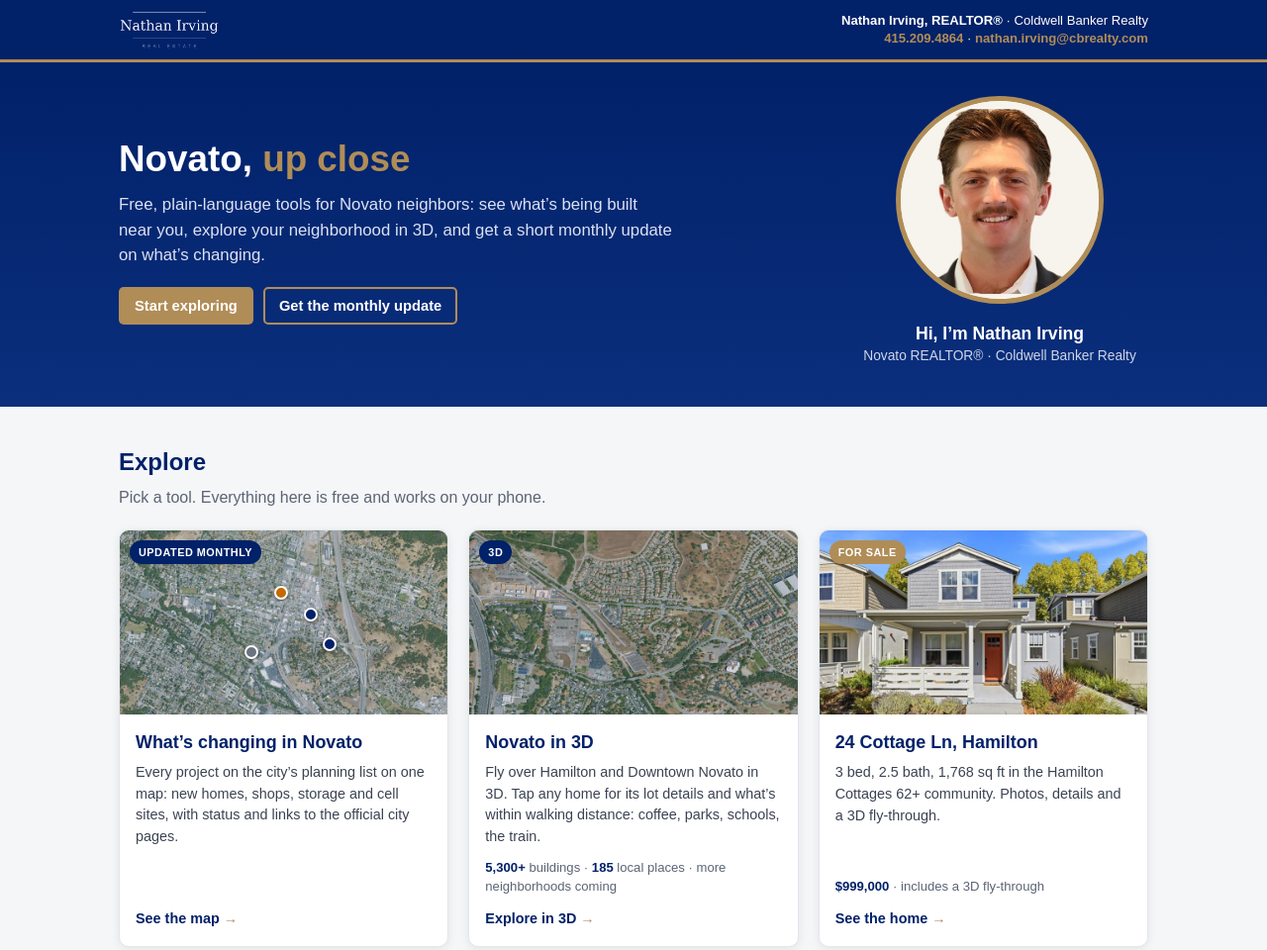
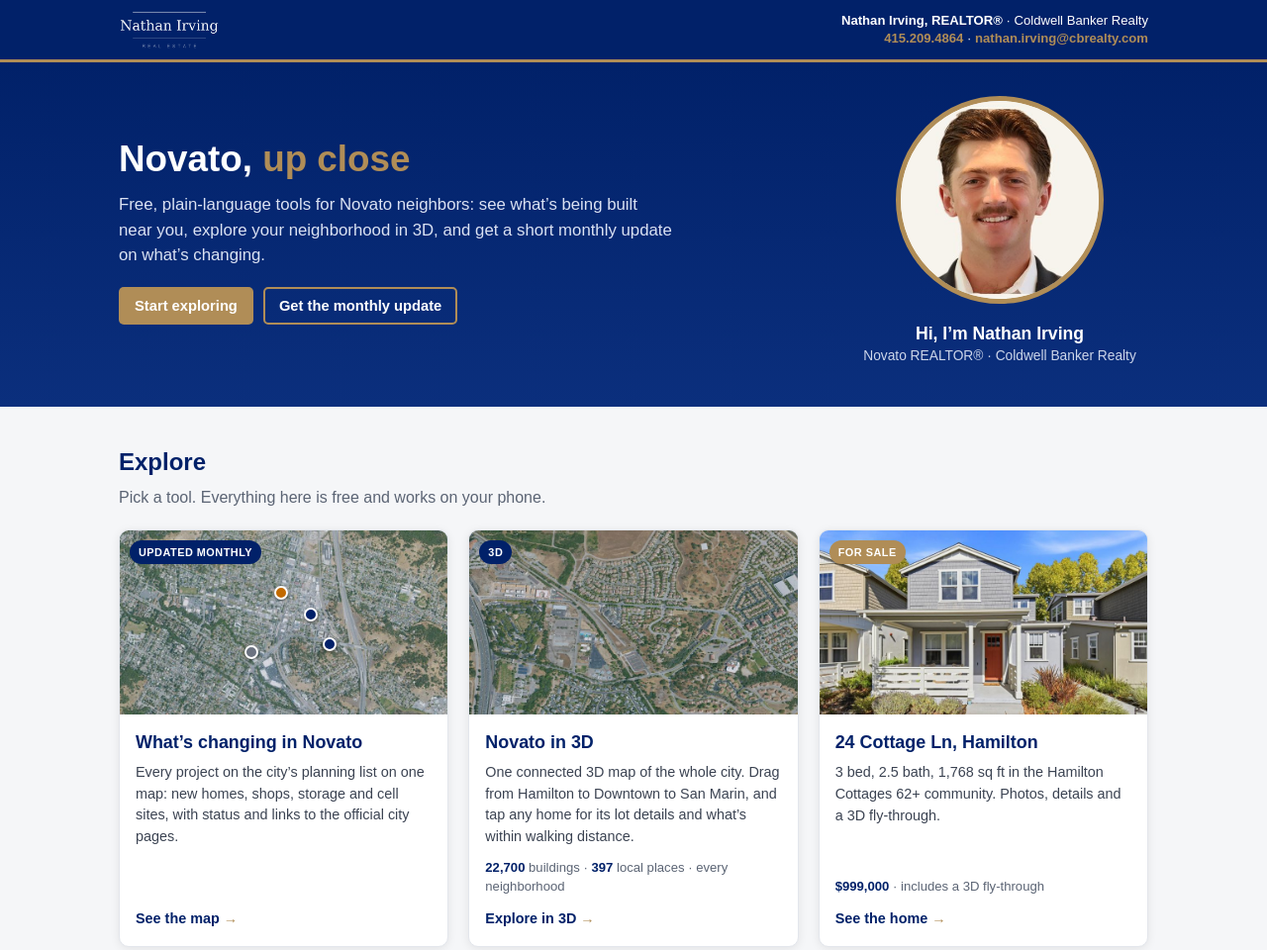
Before and after one commit to nathanirving1984-maker/nathanirving1984-maker.github.io, a plain HTML site: page index.html in a window 1280 px wide. Shown: the top 960 px of the page at 99% size. Drawn offline with Linux system fonts and the light colour scheme.

Commit message:
3D card: one connected city map

```diff
--- a/index.html
+++ b/index.html
@@ -200,8 +200,8 @@
       text: 'Every project on the city’s planning list on one map: new homes, shops, storage and cell sites, with status and links to the official city pages.',
       stat: trackerStat, go: 'See the map', dots: true },
     { href: C.hamilton, img: 'img/hamilton.jpg', badge: '3D', title: 'Novato in 3D',
-      text: 'Fly over Hamilton and Downtown Novato in 3D. Tap any home for its lot details and what’s within walking distance: coffee, parks, schools, the train.',
-      stat: '<b>5,300+</b> buildings &middot; <b>185</b> local places &middot; more neighborhoods coming', go: 'Explore in 3D' },
+      text: 'One connected 3D map of the whole city. Drag from Hamilton to Downtown to San Marin, and tap any home for its lot details and what’s within walking distance.',
+      stat: '<b>22,700</b> buildings &middot; <b>397</b> local places &middot; every neighborhood', go: 'Explore in 3D' },
     { href: C.listing, img: 'img/24-cottage.jpg', badge: 'For sale', badgeGold: true, title: '24 Cottage Ln, Hamilton',
       text: '3 bed, 2.5 bath, 1,768 sq ft in the Hamilton Cottages 62+ community. Photos, details and a 3D fly-through.',
       stat: '<b>$999,000</b> &middot; includes a 3D fly-through', go: 'See the home', newTab: true }
```
